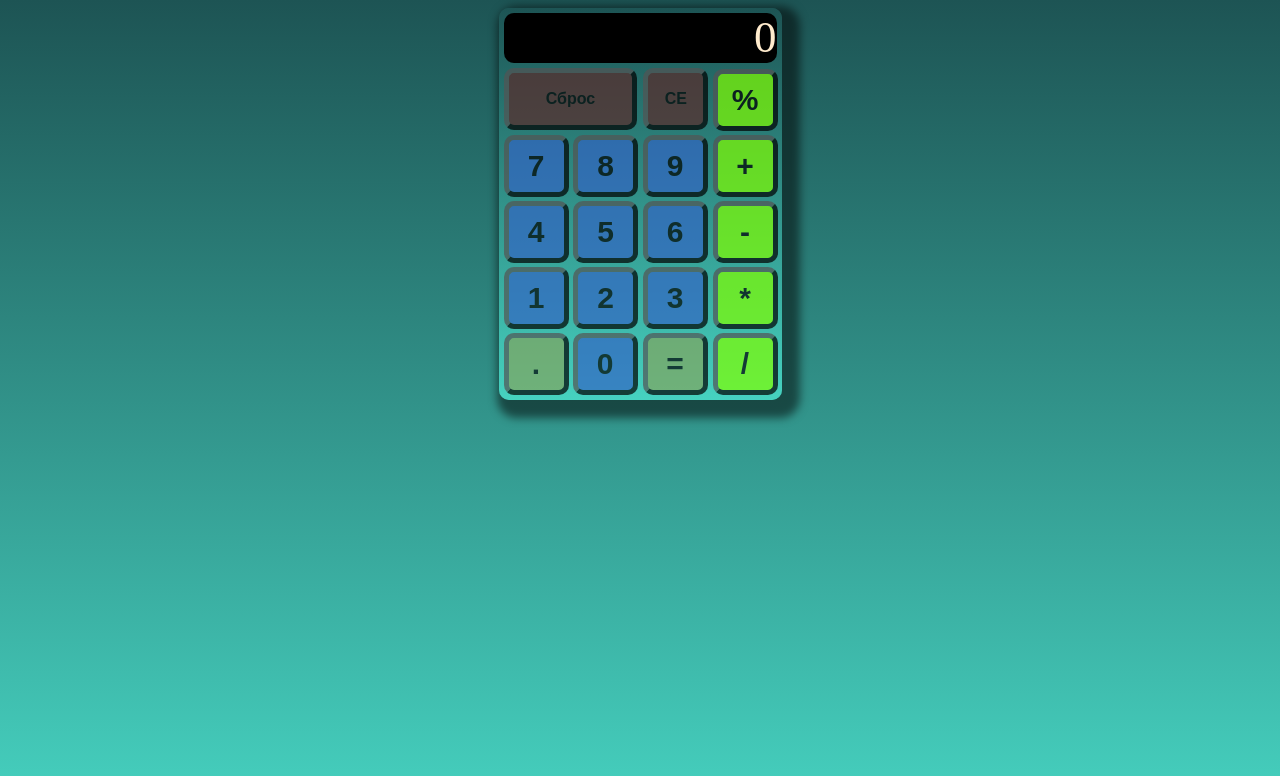
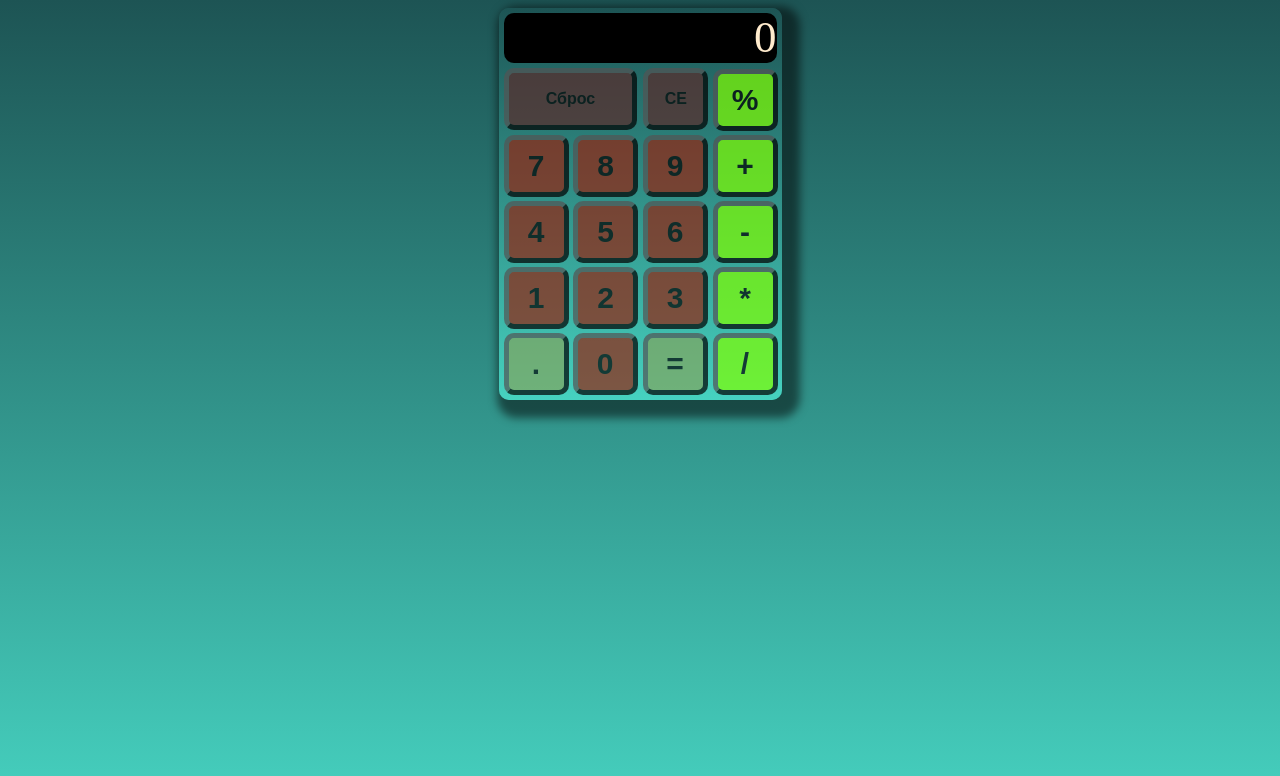
Before and after one commit to Alas1408/testGit, a plain HTML site: page index.html in a window 1280 px wide. Drawn offline with Linux system fonts and the light colour scheme.

Commit message:
returnedTheOldColor

```diff
--- a/css/style.css
+++ b/css/style.css
@@ -94,7 +94,7 @@ body{
     margin-bottom: 0px;
     margin-top: 2px;
     margin-left: 0px;
-    background-color: rgb(50, 101, 196);
+    background-color: rgb(148, 36, 17);
 
 }
 .btn_yellow{
```
